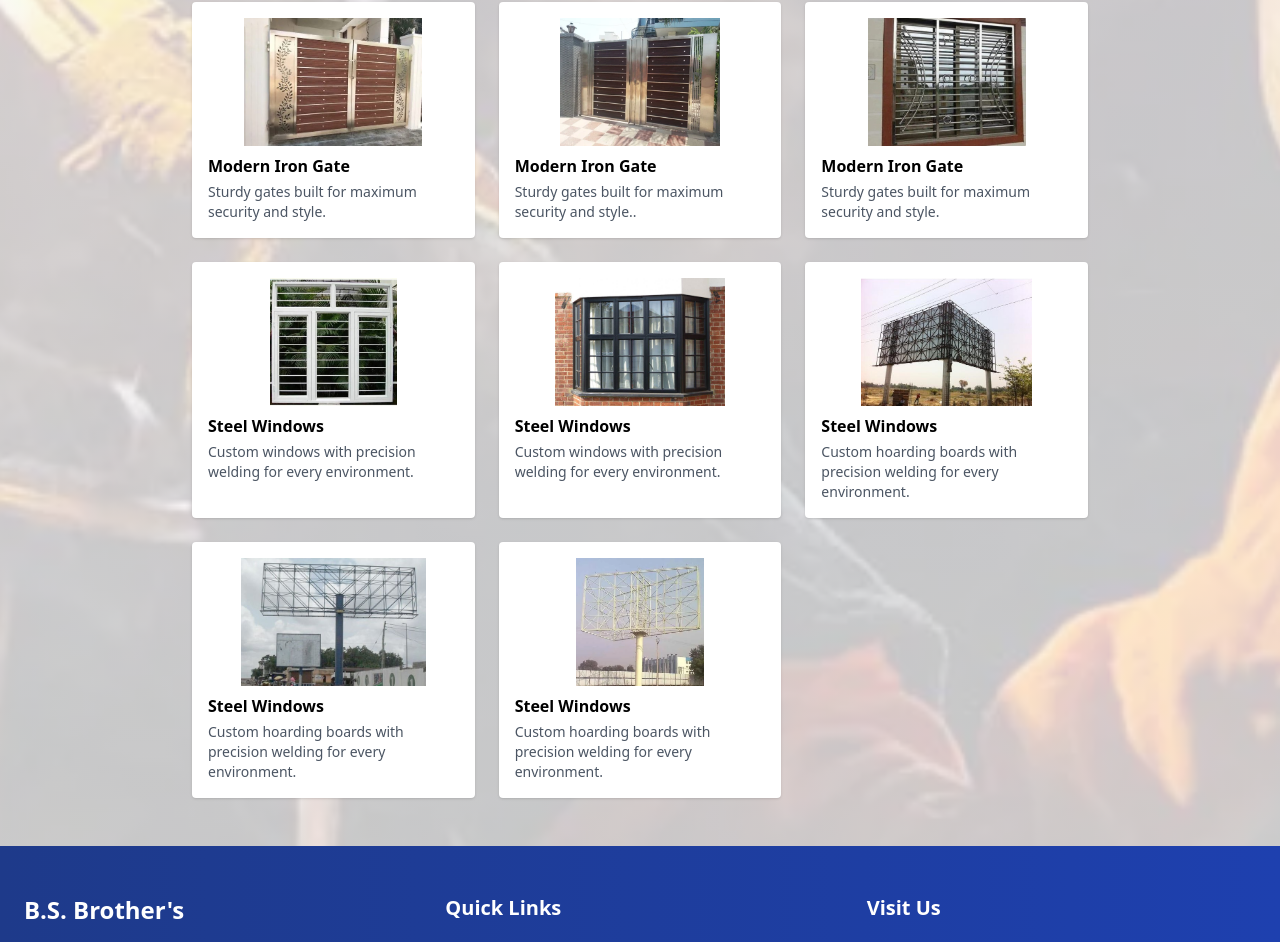
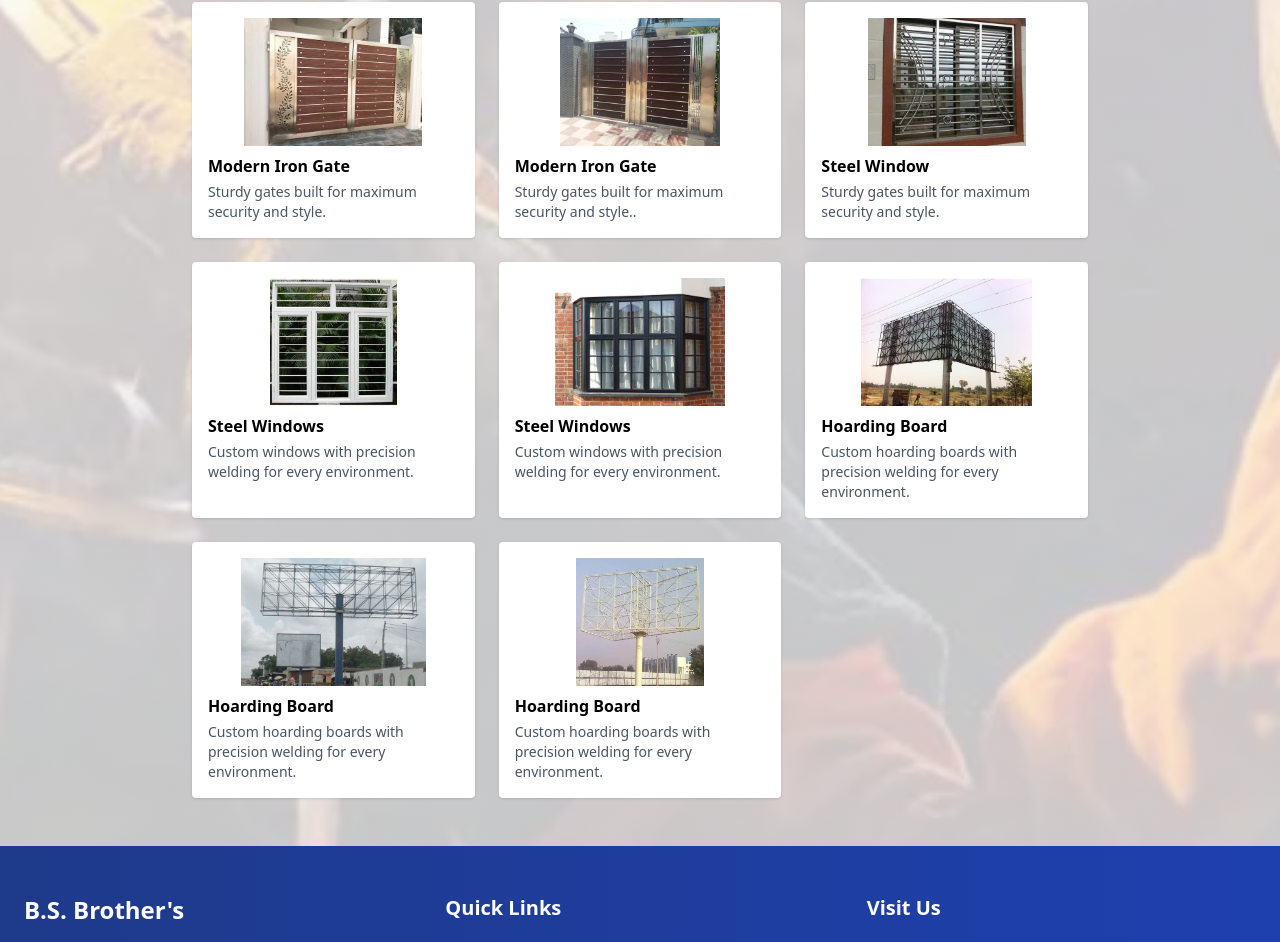
Before and after one commit to Divya9306/BS_Brothersco, a plain HTML site: page index.html in a window 1280 px wide. Shown: the part 1710-2652 px from the top of the page. Drawn offline with nearby package versions, Linux system fonts and the light colour scheme.

Commit message:
Update product titles in index.html

```diff
--- a/index.html
+++ b/index.html
@@ -265,7 +265,7 @@ durability, and aesthetic excellence.
 
     <a href="products.html" class="bg-white rounded shadow p-4 hover:shadow-lg transition block">
   <img src="be7caf4d-b780-4bf7-83a8-50a59bc19a3c-500x500.jpg" class="rounded mb-2 w-full h-32 object-contain object-center" alt="Gate">
-      <h3 class="font-bold mb-1">Modern Iron Gate</h3>
+      <h3 class="font-bold mb-1">Steel Window</h3>
       <p class="text-sm text-gray-600">Sturdy gates built for maximum security and style.</p>
     </a>
 
@@ -283,19 +283,19 @@ durability, and aesthetic excellence.
 
     <a href="products.html" class="bg-white rounded shadow p-4 hover:shadow-lg transition block">
   <img src="hoarding-structure.jpg" class="rounded mb-2 w-full h-32 object-contain object-center" alt="hoarding">
-      <h3 class="font-bold mb-1">Steel Windows</h3>
+      <h3 class="font-bold mb-1">Hoarding Board</h3>
       <p class="text-sm text-gray-600">Custom hoarding boards with precision welding for every environment.</p>
     </a>
 
     <a href="products.html" class="bg-white rounded shadow p-4 hover:shadow-lg transition block">
   <img src="mild-steel-hoarding-structure.jpg" class="rounded mb-2 w-full h-32 object-contain object-center" alt="hoarding">
-      <h3 class="font-bold mb-1">Steel Windows</h3>
+      <h3 class="font-bold mb-1">Hoarding Board</h3>
       <p class="text-sm text-gray-600">Custom hoarding boards with precision welding for every environment.</p>
     </a>
 
     <a href="products.html" class="bg-white rounded shadow p-4 hover:shadow-lg transition block">
   <img src="unipolar-hoarding-500x500.webp" class="rounded mb-2 w-full h-32 object-contain object-center" alt="hoarding">
-      <h3 class="font-bold mb-1">Steel Windows</h3>
+      <h3 class="font-bold mb-1">Hoarding Board</h3>
       <p class="text-sm text-gray-600">Custom hoarding boards with precision welding for every environment.</p>
     </a>
   </div>
```
